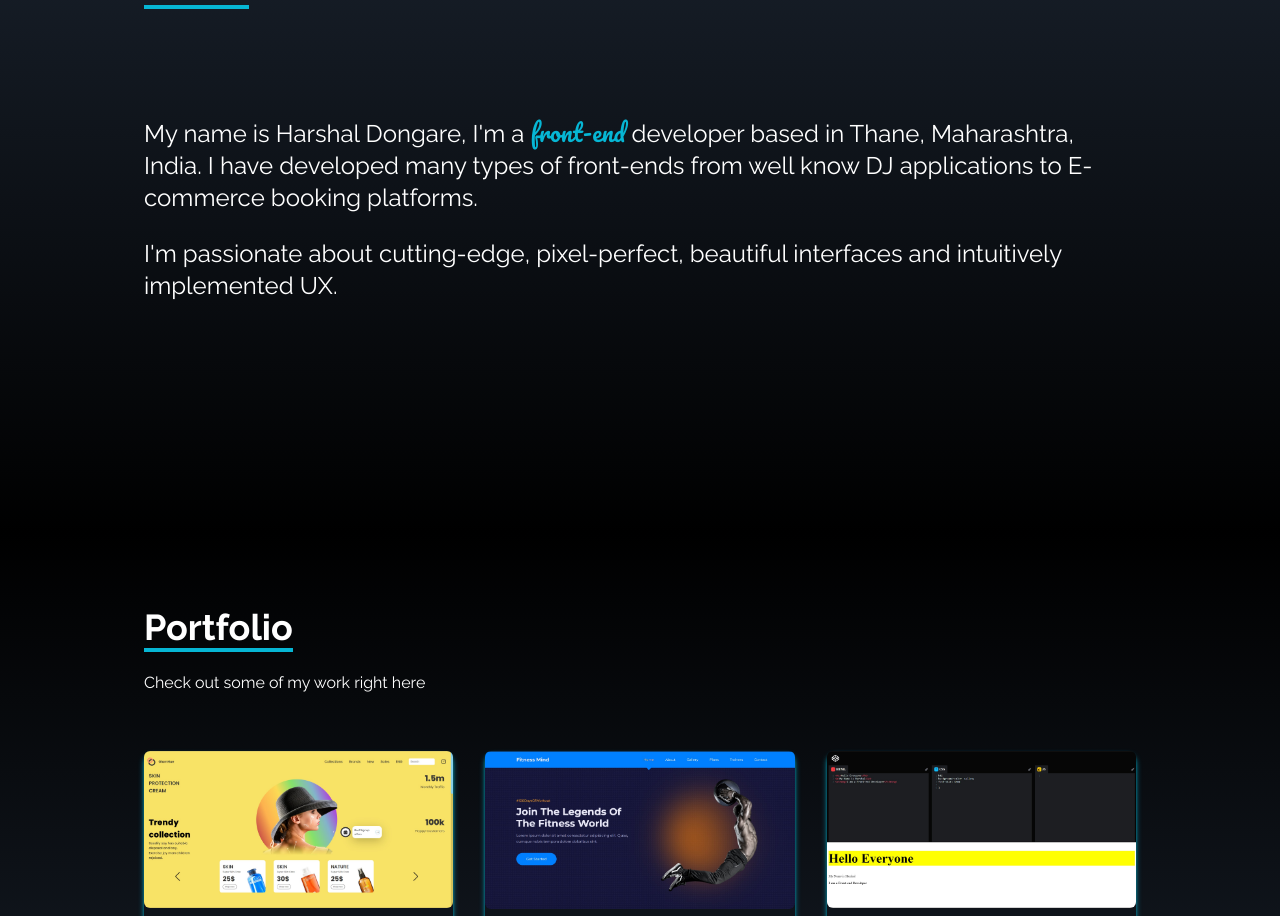
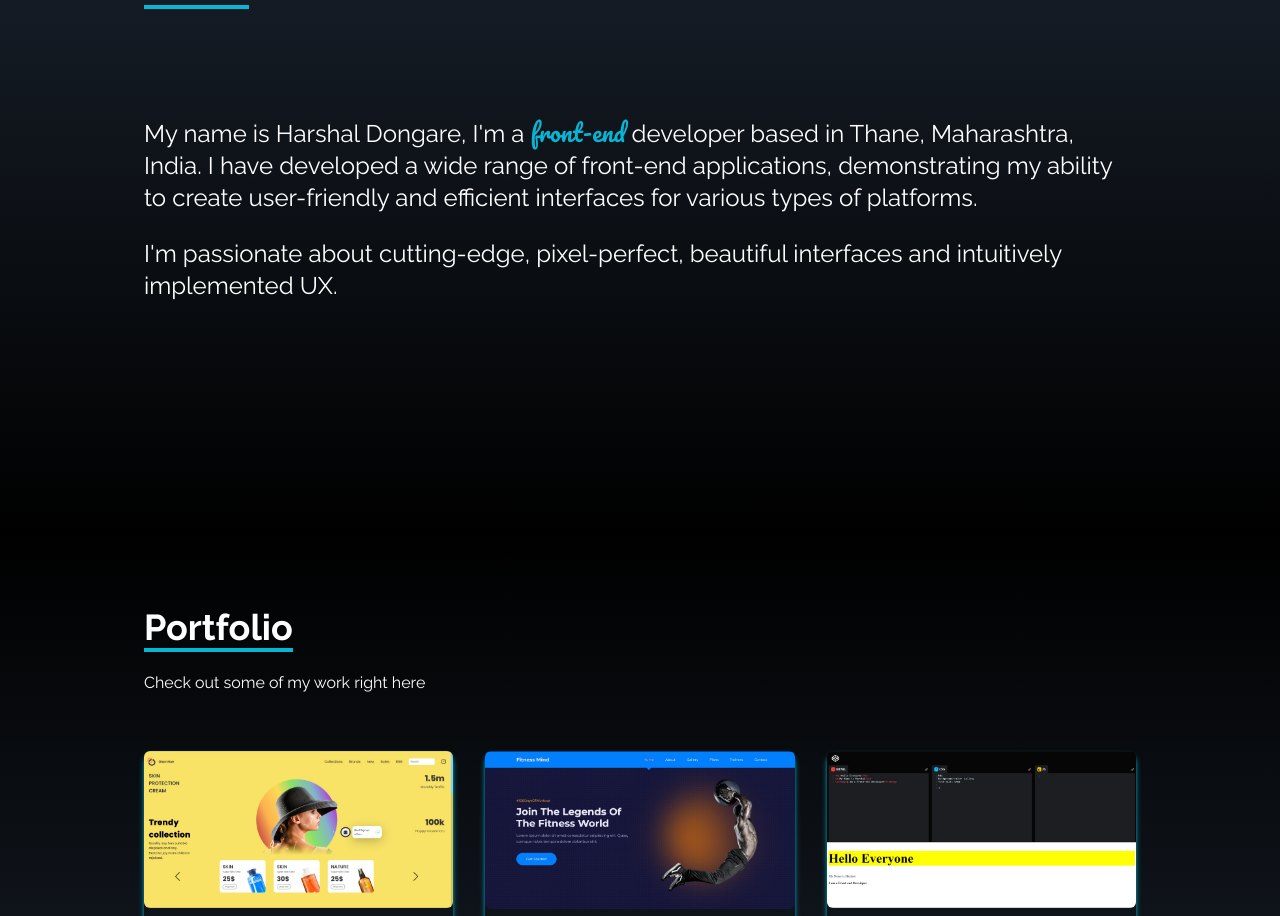
Before and after one commit to Harshal-Dongare/my-portfolio, a React (Vite) app: page / in a window 1280 px wide. Shown: the part 1067-1983 px from the top of the page. Built offline with nearby package versions, Linux system fonts and the light colour scheme; a web font is replaced by a local one.

Commit message:
Update About Section

```diff
--- a/src/components/About.jsx
+++ b/src/components/About.jsx
@@ -18,8 +18,9 @@ const About = () => {
                         front-end
                     </span>{" "}
                     developer based in Thane, Maharashtra, India. I have
-                    developed many types of front-ends from well know DJ
-                    applications to E-commerce booking platforms.
+                    developed a wide range of front-end applications,
+                    demonstrating my ability to create user-friendly and
+                    efficient interfaces for various types of platforms.
                 </p>
                 <br />
                 <p className="text-2xl">
```
